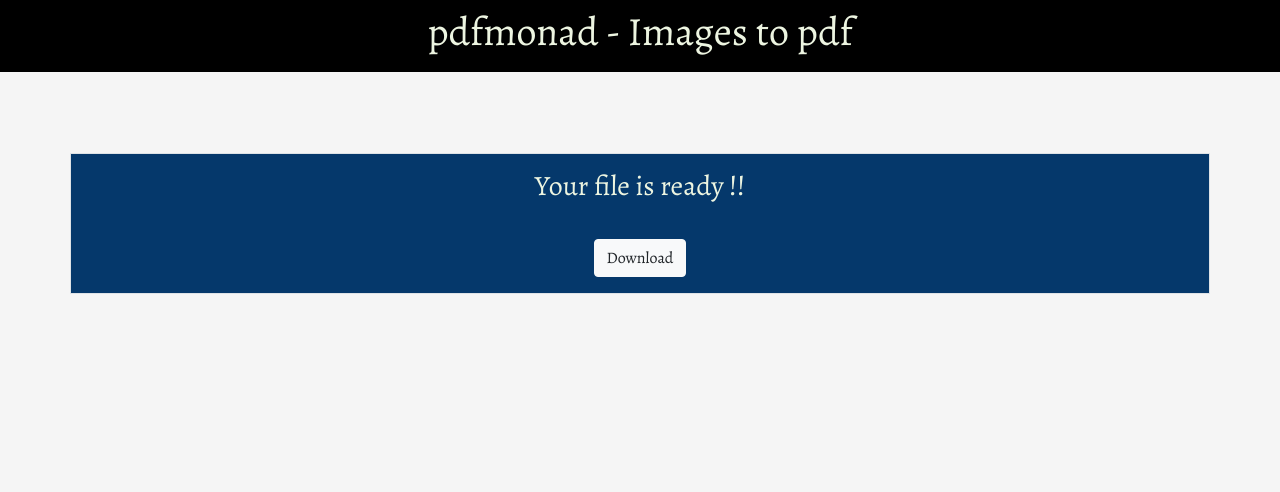
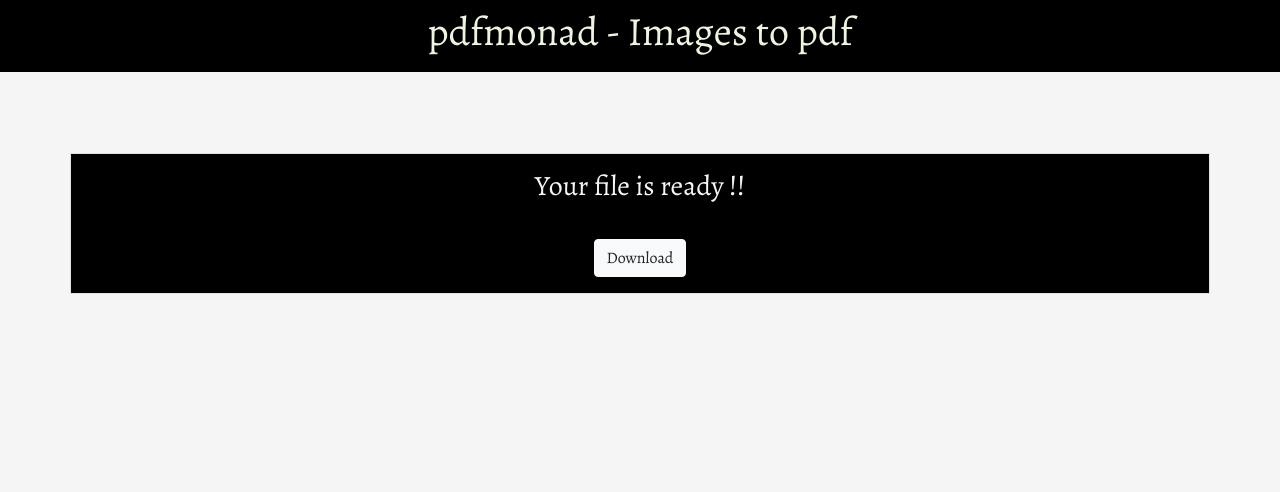
Before and after one commit to Enigmage/image-to-pdf, a Flask app: template app/templates/download.html in a window 1280 px wide. Shown: the top 492 px of the page. Run offline with Flask 2, Linux system fonts and the light colour scheme; the template is opened without the code that fills it, so the values that code supplies are empty; some libraries are stand-ins or nearby versions; some web fonts are replaced.

Commit message:
instructions

```diff
--- a/app/templates/download.html
+++ b/app/templates/download.html
@@ -3,8 +3,8 @@
 
 <style>
     .container{
-        background: #05386b;
-        color: #edf5e1;
+        background: black;
+        color: whitesmoke;
     }
     .btn:hover { background:lightgreen; }
 </style>
--- a/app/utils.py
+++ b/app/utils.py
@@ -15,15 +15,11 @@ def image_to_pdf_normal(filenames: list, pdfname):
 
     first_image_RGB.save(os.path.join(app.config['DOWNLOAD_PATH'], f"{pdfname}.pdf"), resolution=100.0, save_all=True, append_images=img_list)
 
-
-
 def remove_files(filenames):
     for f in filenames:
         path = os.path.join(app.config['UPLOAD_PATH'], f)
         if os.path.exists(path):
             os.remove(path)
 
-
-
 def image_to_pdf_scanned():
     pass
```
Also changed, not shown: Todo.md (+3 -2 lines), README.md.
